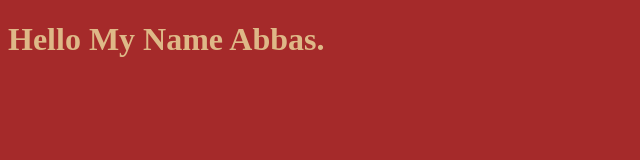
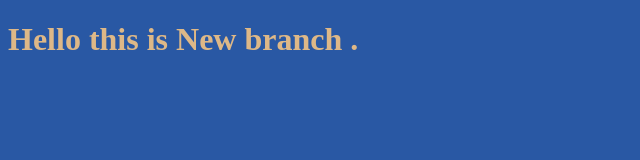
Before and after one commit to AbbasRix/MyProjcet, a plain HTML site: page index.html in a window 1280 px wide. Shown: the whole page, without its empty margins (0-640 px from the left). Drawn offline with Linux system fonts and the light colour scheme.

```diff
--- a/index.html
+++ b/index.html
@@ -7,7 +7,7 @@
     <link rel="stylesheet" href="style.css">
 </head>
 <body>
-    <h1>Hello My Name Abbas.</h1>
+    <h1>Hello this is New branch .</h1>
     <script src="app.js"></script>
 </body>
 </html>
--- a/style.css
+++ b/style.css
@@ -4,5 +4,5 @@
 
 body{
 
-    background-color: brown;
+    background-color: rgb(41, 88, 164);
 }
```
